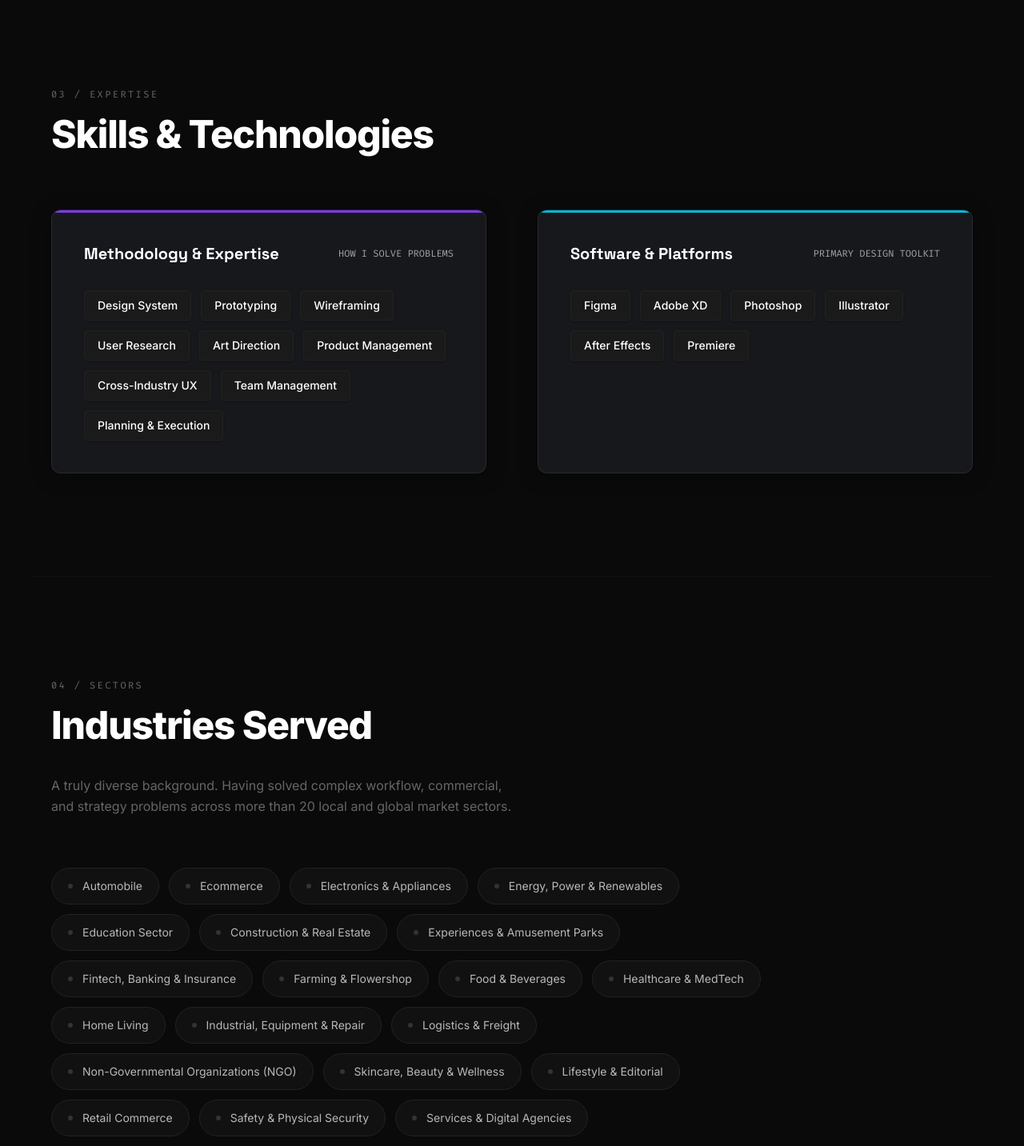
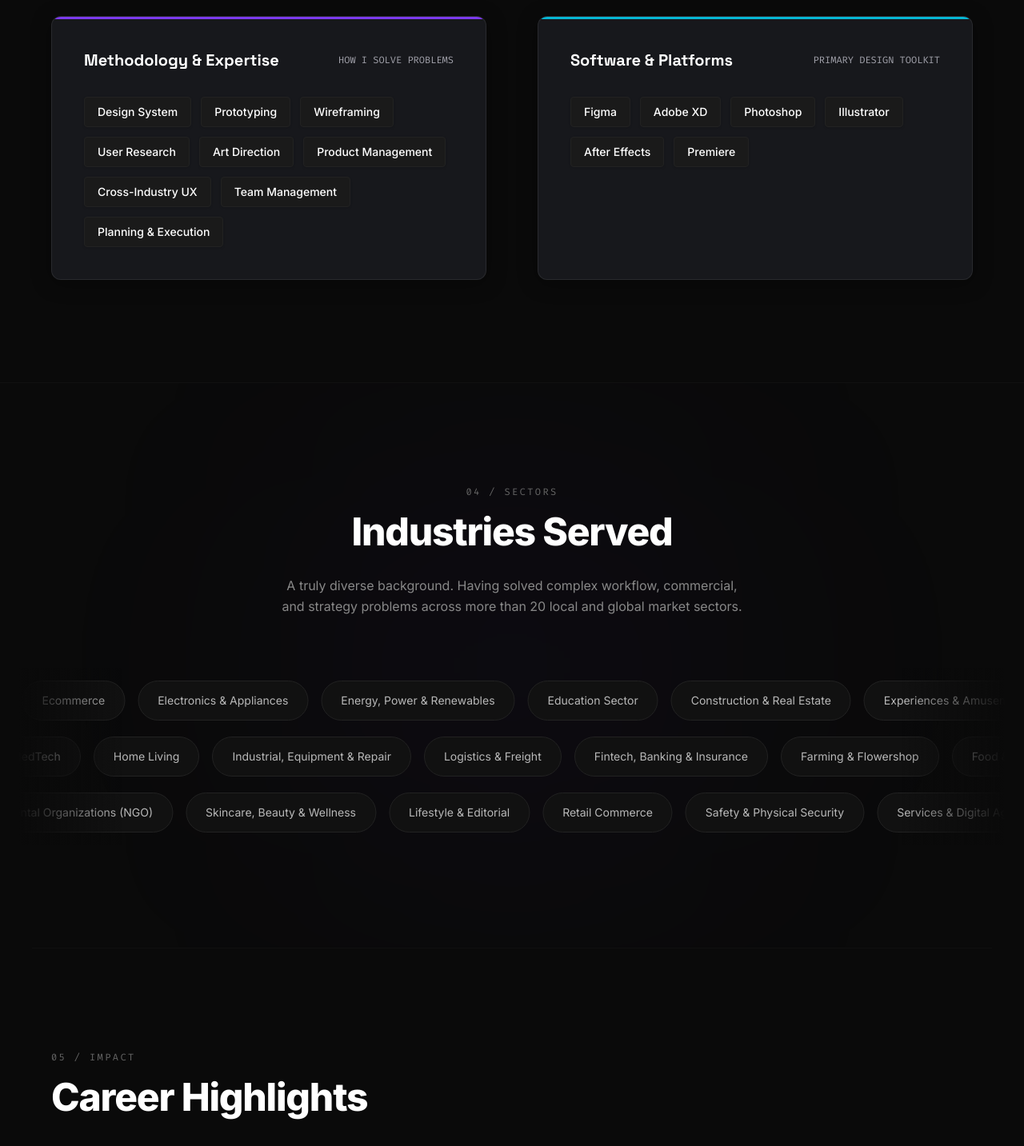
Before and after one commit to rizaldydayto7-glitch/rizaldy-portfolio, a React (Vite) app: page / in a window 1280 px wide. Shown: the part 2920-4353 px from the top of the page at 80% size. Built offline with nearby package versions, Linux system fonts and the light colour scheme.

Commit message:
Update Portfolio content

```diff
--- a/src/App.tsx
+++ b/src/App.tsx
@@ -22,7 +22,7 @@ export default function App() {
   useScrollReveal();
 
   return (
-    <div className="relative min-h-screen text-[#f0f0f0] font-sans selection:bg-accent-custom selection:text-white antialiased overflow-hidden">
+    <div className="relative min-h-screen text-[#f0f0f0] font-sans selection:bg-accent-custom selection:text-white antialiased overflow-x-hidden">
       {/* Background Micro Noise Texture overlay */}
       <div className="noise-bg" />
 
--- a/src/components/ExperienceSection.tsx
+++ b/src/components/ExperienceSection.tsx
@@ -30,7 +30,7 @@ const experiences = [
 ];
 
 export default function ExperienceSection() {
-  const [activeIdx, setActiveIdx] = useState<number | null>(0);
+  const [activeIdx, setActiveIdx] = useState<number | null>(null);
 
   return (
     <section id="experience" className="py-24 sm:py-32 px-6 max-w-[1200px] mx-auto border-t border-[#222222]/30">
--- a/src/components/IndustriesSection.tsx
+++ b/src/components/IndustriesSection.tsx
@@ -1,18 +1,24 @@
-const industries = [
+const row1 = [
   "Automobile",
   "Ecommerce",
   "Electronics & Appliances",
   "Energy, Power & Renewables",
   "Education Sector",
   "Construction & Real Estate",
-  "Experiences & Amusement Parks",
+  "Experiences & Amusement Parks"
+];
+
+const row2 = [
   "Fintech, Banking & Insurance",
   "Farming & Flowershop",
   "Food & Beverages",
   "Healthcare & MedTech",
   "Home Living",
   "Industrial, Equipment & Repair",
-  "Logistics & Freight",
+  "Logistics & Freight"
+];
+
+const row3 = [
   "Non-Governmental Organizations (NGO)",
   "Skincare, Beauty & Wellness",
   "Lifestyle & Editorial",
@@ -24,34 +30,102 @@ const industries = [
 
 export default function IndustriesSection() {
   return (
-    <section id="industries" className="py-24 sm:py-32 px-6 max-w-[1200px] mx-auto border-t border-[#222222]/30">
-      {/* Title block */}
-      <div className="reveal-on-scroll">
+    <section id="industries" className="py-24 sm:py-32 px-6 w-full border-t border-[#222222]/30 relative bg-transparent overflow-hidden">
+      {/* Background Ambience Ambient Lights */}
+      <div className="absolute top-1/2 left-1/2 -translate-x-1/2 -translate-y-1/2 w-[500px] h-[500px] bg-accent-custom/5 blur-[160px] rounded-full pointer-events-none" />
+
+      {/* Title block - Centered */}
+      <div className="reveal-on-scroll text-center max-w-[800px] mx-auto mb-16 px-4">
         <span className="font-mono text-xs uppercase tracking-[0.2em] text-[#666666] mb-3 block">
           04 / Sectors
         </span>
-        <h2 className="text-3xl sm:text-5xl font-extrabold text-white tracking-tight leading-tight mb-8">
+        <h2 className="text-3xl sm:text-5xl font-extrabold text-white tracking-tight leading-tight mb-6">
           Industries Served
         </h2>
-        <p className="text-[#666666] max-w-xl text-base leading-relaxed mb-16">
+        <p className="text-[#888888] text-base leading-relaxed max-w-xl mx-auto">
           A truly diverse background. Having solved complex workflow, commercial, and strategy problems across more than 20 local and global market sectors.
         </p>
       </div>
 
-      {/* Wrapping Tag Cloud with staggered delay */}
-      <div className="flex flex-wrap gap-3 max-w-4xl">
-        {industries.map((ind, index) => {
-          return (
-            <div
-              key={ind}
-              style={{ transitionDelay: `${index * 40}ms` }}
-              className="reveal-on-scroll inline-flex items-center px-5 py-3 rounded-full bg-[#111111] hover:bg-[#161616] border border-[#222222] hover:border-accent-custom hover:shadow-[0_0_15px_rgba(124,58,237,0.1)] text-[#b8b8b8] hover:text-white transition-all duration-300 font-sans text-sm select-none cursor-default"
-            >
-              <span className="w-1.5 h-1.5 rounded-full bg-[#333333] hover-target group-hover:bg-accent-custom mr-3 transition-colors duration-300" />
-              <span>{ind}</span>
-            </div>
-          );
-        })}
+      {/* Marquee Wrapper with soft edge gradient fades */}
+      <div className="relative w-full overflow-hidden marquee-container py-4 flex flex-col gap-5 select-none">
+
+        {/* Soft edge masking for seamless entry and disappearance */}
+        <div className="absolute inset-y-0 left-0 w-16 sm:w-32 bg-gradient-to-r from-bg to-transparent z-20 pointer-events-none" />
+        <div className="absolute inset-y-0 right-0 w-16 sm:w-32 bg-gradient-to-l from-bg to-transparent z-20 pointer-events-none" />
+
+        {/* Row 1 - Leftward scrolling */}
+        <div className="flex overflow-hidden w-full">
+          <div className="animate-marquee-left flex gap-4">
+            {/* First render pass */}
+            {row1.map((ind) => (
+              <div
+                key={`r1-1-${ind}`}
+                className="inline-flex items-center px-6 py-3.5 rounded-full bg-[#111111] hover:bg-[#151515] border border-[#222222] hover:border-accent-custom hover:shadow-[0_0_15px_rgba(124,58,237,0.15)] text-[#b8b8b8] hover:text-white transition-all duration-300 font-sans text-sm select-none cursor-default shrink-0"
+              >
+                <span>{ind}</span>
+              </div>
+            ))}
+            {/* Second render pass for seamless loop */}
+            {row1.map((ind) => (
+              <div
+                key={`r1-2-${ind}`}
+                className="inline-flex items-center px-6 py-3.5 rounded-full bg-[#111111] hover:bg-[#151515] border border-[#222222] hover:border-accent-custom hover:shadow-[0_0_15px_rgba(124,58,237,0.15)] text-[#b8b8b8] hover:text-white transition-all duration-300 font-sans text-sm select-none cursor-default shrink-0"
+              >
+                <span>{ind}</span>
+              </div>
+            ))}
+          </div>
+        </div>
+
+        {/* Row 2 - Rightward scrolling */}
+        <div className="flex overflow-hidden w-full">
+          <div className="animate-marquee-right flex gap-4">
+            {/* First render pass */}
+            {row2.map((ind) => (
+              <div
+                key={`r2-1-${ind}`}
+                className="inline-flex items-center px-6 py-3.5 rounded-full bg-[#111111] hover:bg-[#151515] border border-[#222222] hover:border-accent-custom hover:shadow-[0_0_15px_rgba(124,58,237,0.15)] text-[#b8b8b8] hover:text-white transition-all duration-300 font-sans text-sm select-none cursor-default shrink-0"
+              >
+                <span>{ind}</span>
+              </div>
+            ))}
+            {/* Second render pass for seamless loop */}
+            {row2.map((ind) => (
+              <div
+                key={`r2-2-${ind}`}
+                className="inline-flex items-center px-6 py-3.5 rounded-full bg-[#111111] hover:bg-[#151515] border border-[#222222] hover:border-accent-custom hover:shadow-[0_0_15px_rgba(124,58,237,0.15)] text-[#b8b8b8] hover:text-white transition-all duration-300 font-sans text-sm select-none cursor-default shrink-0"
+              >
+                <span>{ind}</span>
+              </div>
+            ))}
+          </div>
+        </div>
+
+        {/* Row 3 - Leftward scrolling */}
+        <div className="flex overflow-hidden w-full">
+          <div className="animate-marquee-left flex gap-4">
+            {/* First render pass */}
+            {row3.map((ind) => (
+              <div
+                key={`r3-1-${ind}`}
+                className="inline-flex items-center px-6 py-3.5 rounded-full bg-[#111111] hover:bg-[#151515] border border-[#222222] hover:border-accent-custom hover:shadow-[0_0_15px_rgba(124,58,237,0.15)] text-[#b8b8b8] hover:text-white transition-all duration-300 font-sans text-sm select-none cursor-default shrink-0"
+              >
+                <span>{ind}</span>
+              </div>
+            ))}
+            {/* Second render pass for seamless loop */}
+            {row3.map((ind) => (
+              <div
+                key={`r3-2-${ind}`}
+                className="inline-flex items-center px-6 py-3.5 rounded-full bg-[#111111] hover:bg-[#151515] border border-[#222222] hover:border-accent-custom hover:shadow-[0_0_15px_rgba(124,58,237,0.15)] text-[#b8b8b8] hover:text-white transition-all duration-300 font-sans text-sm select-none cursor-default shrink-0"
+              >
+                <span>{ind}</span>
+              </div>
+            ))}
+          </div>
+        </div>
+
       </div>
     </section>
   );
--- a/src/components/ProcessSection.tsx
+++ b/src/components/ProcessSection.tsx
@@ -1,151 +1,189 @@
-import { useState } from 'react';
-import { motion, AnimatePresence } from 'motion/react';
-import { Eye, Search, PenSquare, Grid, RefreshCw, Milestone, ArrowUpRight } from 'lucide-react';
+import { Eye, Search, PenSquare, Grid, RefreshCw, Milestone, ArrowUpRight, CheckCircle2 } from 'lucide-react';
 
 const phases = [
   {
     phase: "01",
     icon: Search,
     title: "Discovery",
-    subtitle: "Uncovering the \"Why\"",
-    desc: "Every exceptional project begins with complete alignment on why it is being built. I evaluate stakeholder goals, establish business success metrics, analyze the target user demographic, and trace major technical boundaries early."
+    subtitle: "Strategic Alignment & Scoping",
+    desc: "Every successful initiative begins with a deep comprehension of the 'Why'. I collaborate with executive leadership and cross-functional stakeholders to outline business goals, user success metrics, technical boundaries, and high-impact opportunities.",
+    deliverables: [
+      "Stakeholder Alignment Workshops",
+      "Business Requirements Docs",
+      "User Persona Insights",
+      "Opportunity & Refinement Mapping"
+    ]
   },
   {
     phase: "02",
     icon: Eye,
-    title: "UI/UX Research",
-    subtitle: "Competitor & Contemporary Analysis",
-    desc: "I perform deep competitive audits, trace sector heuristics, catalog user pain points, and discover gaps in existing digital systems to deliver strategic UX improvements that stand out cleanly in the market."
+    title: "Research & Analysis",
+    subtitle: "Analyzing Landscape & Heuristics",
+    desc: "I perform exhaustive qualitative and quantitative studies of competitor systems, industry-standard patterns, and real user interactive behaviors. This identifies critical UI friction points and charts a course for high-conversion design improvements.",
+    deliverables: [
+      "Competitor Heuristic Analysis",
+      "Deep UX Research Reports",
+      "Contemporary Benchmark Studies",
+      "Product Strategy & Risk Assessment"
+    ]
   },
   {
     phase: "03",
     icon: PenSquare,
-    title: "Blueprint",
-    subtitle: "Wireframing, Structure First",
-    desc: "Before introducing any brand identity, I build comprehensive interactive wireframes and structural user flows. Drawing maps of the UX flow ensures clear information hierarchy and effortless user navigation."
+    title: "Blueprint & Design System Planning",
+    subtitle: "Structural Foundations First",
+    desc: "Before discussing aesthetic decisions, I craft rigorous architectural pillars. By mapping comprehensive user flows, setting up wireframe blueprints, and aligning on design tokens, we lay a solid bedrock for fluid scalability.",
+    deliverables: [
+      "Rigorous Information Architecture",
+      "Low/Mid-Fidelity Wireframes",
+      "High-Conversion User Journeys",
+      "Tokenized System Planning"
+    ]
   },
   {
     phase: "04",
     icon: Grid,
-    title: "Design System",
-    subtitle: "Brand-aligned Component Library",
-    desc: "For scalability, I build robust, developer-ready Design Systems. Setting up flexible typography rules, unified spacing tokens, theme definitions, and nested Figma auto-layout components ensures fluid scale."
+    title: "UI Design & Prototyping",
+    subtitle: "Polished, Scalable Experiences",
+    desc: "I translate underlying strategic goals into beautiful, pixel-perfect, and highly functional digital interfaces. Leveraging responsive layouts, fluid typographic grids, and rich interactive prototypes, the experience is animated and thoroughly validated.",
+    deliverables: [
+      "High-Fidelity Interactive Layouts",
+      "Clickable Dynamic Prototypes",
+      "Responsive Desktop & Mobile Grids",
+      "Continuous Design Validation"
+    ]
   },
   {
     phase: "05",
     icon: RefreshCw,
-    title: "Refining & Iterating",
-    subtitle: "Collaborative Feedback Loop",
-    desc: "Design is never a solitary process. I lead comprehensive visual QA workshops, execute cognitive walkthroughs with real audiences, and partner with dev engineering assets to refine performance."
+    title: "Collaboration & Iteration",
+    subtitle: "Iterative Engineering Alignment",
+    desc: "Design is a transparent, highly iterative team sport. I partner directly with core development teams, QA engineers, and business analysts to review build feasibility, validate motion aesthetics, and continuously polish performance.",
+    deliverables: [
+      "Strategic Design Walkthroughs",
+      "Interactive QA & Feedback Loops",
+      "Heuristic Defect Resolution",
+      "Cross-Team Engineering Syncrecy"
+    ]
   },
   {
     phase: "06",
     icon: Milestone,
-    title: "Conclusion",
-    subtitle: "Exceptional Scalable Experience",
-    desc: "Handoff is polished to absolute perfection. High-fidelity spec documentation, clean asset repositories, and ongoing coordinate support ensure the engineered application retains pixel-perfect design accuracy."
+    title: "Delivery & Growth",
+    subtitle: "Perfect Handoff & Value Delivery",
+    desc: "I oversee a pristine, highly organized asset transition to the engineering team. By publishing fully documented Figma design systems, establishing clear component specs, and evaluating actual market metrics, we guarantee lasting digital growth.",
+    deliverables: [
+      "Pragmatic Developer Handoff Docs",
+      "Comprehensive Living Design Systems",
+      "Production Performance Surveys",
+      "Ongoing Optimization Studies"
+    ]
   }
 ];
 
 export default function ProcessSection() {
-  const [activePhase, setActivePhase] = useState("01");
+  return (
+    <section id="process" className="py-24 sm:py-32 px-6 max-w-[1200px] mx-auto border-t border-[#222222]/30 relative bg-transparent">
+      {/* Background Ambience Ambient Glow effects */}
+      <div className="absolute top-1/4 right-10 w-96 h-96 bg-accent-custom/5 blur-[140px] rounded-full pointer-events-none" />
+      <div className="absolute bottom-1/4 left-10 w-96 h-96 bg-accent-cyan/5 blur-[140px] rounded-full pointer-events-none" />
 
-  return (
-    <section id="process" className="py-24 sm:py-32 px-6 max-w-[1200px] mx-auto border-t border-[#222222]/30">
-      <div className="mb-16">
-        <div className="flex items-center gap-2 mb-4">
+      {/* Section Leadership Header */}
+      <div className="mb-16 relative z-10">
+        <div className="flex items-center gap-2 mb-3 select-none">
           <span className="w-1.5 h-1.5 rounded-full bg-accent-custom animate-pulse"></span>
           <span className="font-mono text-xs uppercase tracking-[0.2em] text-[#666666]">
-            06 / Workflow
+            How I Work / Strategic Blueprint
           </span>
         </div>
-        <h2 className="text-3xl sm:text-5xl font-extrabold text-white tracking-tight leading-tight mb-8">
-          My Creative Process
+        <h2 className="text-3xl sm:text-5xl font-extrabold text-white tracking-tight leading-tight font-sans">
+          Process & Product Mindset
         </h2>
-        <p className="text-zinc-500 max-w-xl text-sm sm:text-base leading-relaxed">
-          A structured 6-phase journey from abstract product alignment to robust, scalable and developers-ready systems.
-        </p>
       </div>
 
-      <div className="flex flex-col border-t border-zinc-800/40 divide-y divide-zinc-850/50">
+      {/* Clean, high-impact vertical list of design lead process cards */}
+      <div className="flex flex-col gap-8 sm:gap-10 relative z-10 w-full">
         {phases.map((p) => {
-          const isActive = activePhase === p.phase;
+          const IconComponent = p.icon;
+
           return (
             <div
               key={p.phase}
-              onClick={() => setActivePhase(p.phase)}
-              onMouseEnter={() => setActivePhase(p.phase)}
-              className={`w-full text-left transition-all duration-350 cursor-pointer group relative overflow-hidden rounded-xl border ${
-                isActive
-                  ? 'bg-[#121316]/70 border-zinc-800/80 shadow-[0_4px_30px_rgba(0,0,0,0.45)]'
-                  : 'border-transparent hover:bg-white/[0.02]'
-              } p-6 sm:p-8`}
+              className="w-full text-left rounded-2xl border border-zinc-900 bg-[#121316]/50 hover:bg-[#121316]/90 px-6 sm:px-10 md:px-12 py-5 sm:py-6 md:py-7 group-hover:py-8 sm:group-hover:py-10 md:group-hover:py-12 flex flex-col justify-center transition-all duration-500 relative group hover:border-[#7c3aed]/50 hover:shadow-[0_12px_40px_rgba(0,0,0,0.5)] cursor-default"
             >
-              <div className="flex items-start justify-between w-full">
-                <div className="flex items-start flex-1 mr-4">
-                  {/* Phase number */}
+              <div className="flex items-start justify-between w-full relative">
+                <div className="flex flex-col md:flex-row items-start flex-1 gap-6 sm:gap-8 md:gap-10">
+
+                  {/* Giant Phase sequence index */}
                   <span
-                    className={`font-display text-4xl sm:text-6xl font-extrabold tracking-tighter transition-all duration-500 mr-6 sm:mr-10 select-none ${
-                      isActive ? 'text-accent-custom scale-102' : 'text-transparent'
-                    }`}
-                    style={
-                      !isActive
-                        ? { WebkitTextStroke: '1px rgba(255, 255, 255, 0.12)' }
-                        : {}
-                    }
+                    className="font-display text-4xl sm:text-6xl md:text-7xl font-black tracking-tighter text-transparent select-none leading-none mr-4 transition-colors duration-300 group-hover:text-accent-custom"
+                    style={{ WebkitTextStroke: '1px rgba(255, 255, 255, 0.08)' }}
                   >
                     {p.phase}
                   </span>
 
-                  {/* Title & info list wrapper */}
+                  {/* Info details & deliverables layout block */}
                   <div className="flex-1 mt-1 sm:mt-2">
-                    <div className="flex items-center gap-3">
-                      <h3 className={`font-display font-extrabold text-lg sm:text-2xl transition-all duration-300 ${
-                        isActive ? 'text-white' : 'text-zinc-400 group-hover:text-zinc-200'
-                      }`}>
-                        {p.title}
-                      </h3>
-                      {isActive && (
-                        <span className="font-mono text-[9px] uppercase tracking-[0.1em] text-accent-custom/85 bg-accent-custom/10 border border-accent-custom/20 px-2 py-0.5 rounded">
-                          Active
-                        </span>
-                      )}
+                    <div className="flex flex-col sm:flex-row sm:items-center gap-3 mb-1">
+                      <div className="flex items-center gap-3">
+                        {IconComponent && (
+                          <IconComponent
+                            className="w-5 h-5 sm:w-6 sm:h-6 text-zinc-500 transition-colors duration-300 group-hover:text-accent-custom"
+                          />
+                        )}
+                        <h3 className="font-display font-black text-xl sm:text-2xl md:text-3xl tracking-tight text-white/90 transition-colors duration-300 group-hover:text-white">
+                          {p.title}
+                        </h3>
+                      </div>
                     </div>
 
-                    <AnimatePresence initial={false}>
-                      {isActive && (
-                        <motion.div
-                          initial={{ height: 0, opacity: 0, marginTop: 0 }}
-                          animate={{ height: "auto", opacity: 1, marginTop: 12 }}
-                          exit={{ height: 0, opacity: 0, marginTop: 0 }}
-                          transition={{ duration: 0.3, ease: "easeOut" }}
-                          className="overflow-hidden"
-                        >
-                          <span className="font-mono text-[10px] uppercase tracking-[0.15em] text-[#a1a1aa] block mb-2">
-                            {p.subtitle}
+                    <span className="font-mono text-xs uppercase tracking-[0.15em] text-[#a1a1aa] block font-semibold mb-1 group-hover:mb-3 transition-all duration-300">
+                      {p.subtitle}
+                    </span>
+
+                    {/* Collapsible dynamic grid height micro-interaction */}
+                    <div className="grid grid-rows-[0fr] group-hover:grid-rows-[1fr] transition-all duration-500 ease-in-out overflow-hidden">
+                      <div className="min-h-0 opacity-0 group-hover:opacity-100 transition-opacity duration-500 delay-100">
+                        <p className="text-zinc-400 text-sm sm:text-base leading-relaxed max-w-4xl mt-3 mb-4 sm:mb-6">
+                          {p.desc}
+                        </p>
+
+                        {/* Deliverables section inside Card */}
+                        <div className="mt-4 pt-4 border-t border-zinc-900/50">
+                          <span className="font-mono text-[10px] uppercase tracking-[0.2em] text-[#666666] block mb-3 font-bold select-none">
+                            Key Deliverables & Outcomes
                           </span>
-                          <p className="text-zinc-400 text-xs sm:text-sm leading-relaxed max-w-2xl">
-                            {p.desc}
-                          </p>
-                        </motion.div>
-                      )}
-                    </AnimatePresence>
+                          <div className="grid grid-cols-1 sm:grid-cols-2 gap-2 sm:gap-3">
+                            {p.deliverables.map((deliv, index) => (
+                              <div key={index} className="flex items-center gap-2">
+                                <CheckCircle2 className="w-4 h-4 shrink-0 text-zinc-700 transition-colors duration-350 group-hover:text-accent-custom/80" />
+                                <span className="text-xs sm:text-sm font-medium text-zinc-500 transition-colors duration-350 group-hover:text-zinc-350">
+                                  {deliv}
+                                </span>
+                              </div>
+                            ))}
+                          </div>
+                        </div>
+                      </div>
+                    </div>
+
                   </div>
                 </div>
 
-                {/* Arrow indicator and visual container */}
-                <div className="mt-1 sm:mt-2 shrink-0">
-                  <div
-                    className={`relative flex items-center justify-center rounded-full border transition-all duration-300 w-10 h-10 sm:w-12 sm:h-12 ${
-                      isActive
-                        ? 'border-accent-custom/50 text-accent-custom bg-accent-custom/10 scale-105 shadow-[0_0_15px_rgba(124,58,237,0.15)]'
-                        : 'border-zinc-800 text-zinc-600 group-hover:border-zinc-700 group-hover:text-zinc-400'
-                    }`}
-                  >
-                    <ArrowUpRight className="w-4 h-4 sm:w-5 sm:h-5 transition-transform duration-300 group-hover:translate-x-0.5 group-hover:-translate-y-0.5" />
+                {/* Arrow Icon button in top right, rotates on hover */}
+                <div className="mt-1 sm:mt-2 shrink-0 animate-pulse group-hover:animate-none">
+                  <div className="relative flex items-center justify-center rounded-full border border-zinc-900 text-zinc-700 transition-all duration-300 w-10 h-10 sm:w-12 sm:h-12 group-hover:border-accent-custom/35 group-hover:text-accent-custom group-hover:bg-accent-custom/5 group-hover:scale-105">
+                    <ArrowUpRight className="w-4 h-4 sm:w-5 sm:h-5 transition-transform duration-500 -rotate-45 group-hover:rotate-0" />
                   </div>
                 </div>
+
               </div>
+
+              {/* Purple accent color strip on hover */}
+              <div
+                className="absolute left-0 bottom-0 top-0 w-[4px] bg-accent-custom opacity-0 transition-opacity duration-300 rounded-l-2xl group-hover:opacity-100"
+              />
+
             </div>
           );
         })}
--- a/src/index.css
+++ b/src/index.css
@@ -245,3 +245,32 @@
 .typewriter-cursor {
   animation: cursorBlink 0.9s infinite;
 }
+
+/* Premium Infinite Scrolling Marquees */
+@keyframes marquee-left {
+  0% { transform: translate3d(0, 0, 0); }
+  100% { transform: translate3d(-50%, 0, 0); }
+}
+
+@keyframes marquee-right {
+  0% { transform: translate3d(-50%, 0, 0); }
+  100% { transform: translate3d(0, 0, 0); }
+}
+
+.animate-marquee-left {
+  display: flex;
+  width: max-content;
+  animation: marquee-left 50s linear infinite;
+}
+
+.animate-marquee-right {
+  display: flex;
+  width: max-content;
+  animation: marquee-right 50s linear infinite;
+}
+
+/* Pause marquee on hover so users can easily read or interact with a specific chip */
+.marquee-container:hover .animate-marquee-left,
+.marquee-container:hover .animate-marquee-right {
+  animation-play-state: paused;
+}
```
Also changed, not shown: src/components/PortfolioSection.tsx (+14 -16 lines).
